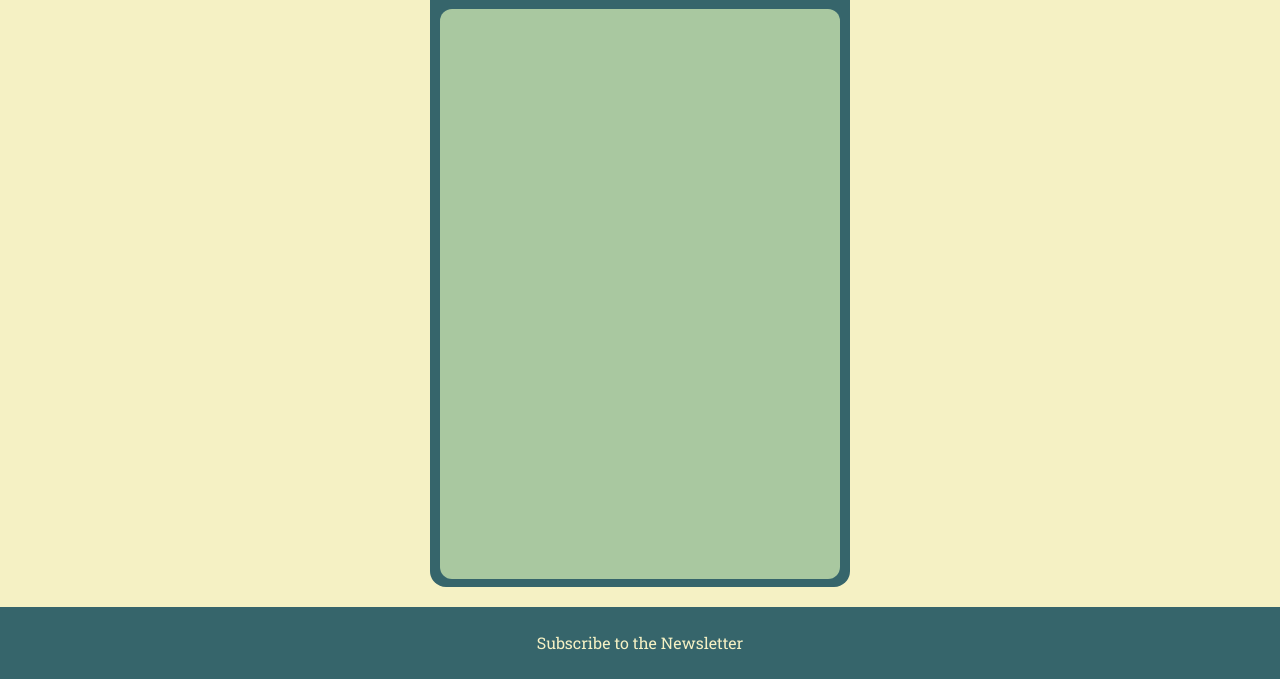
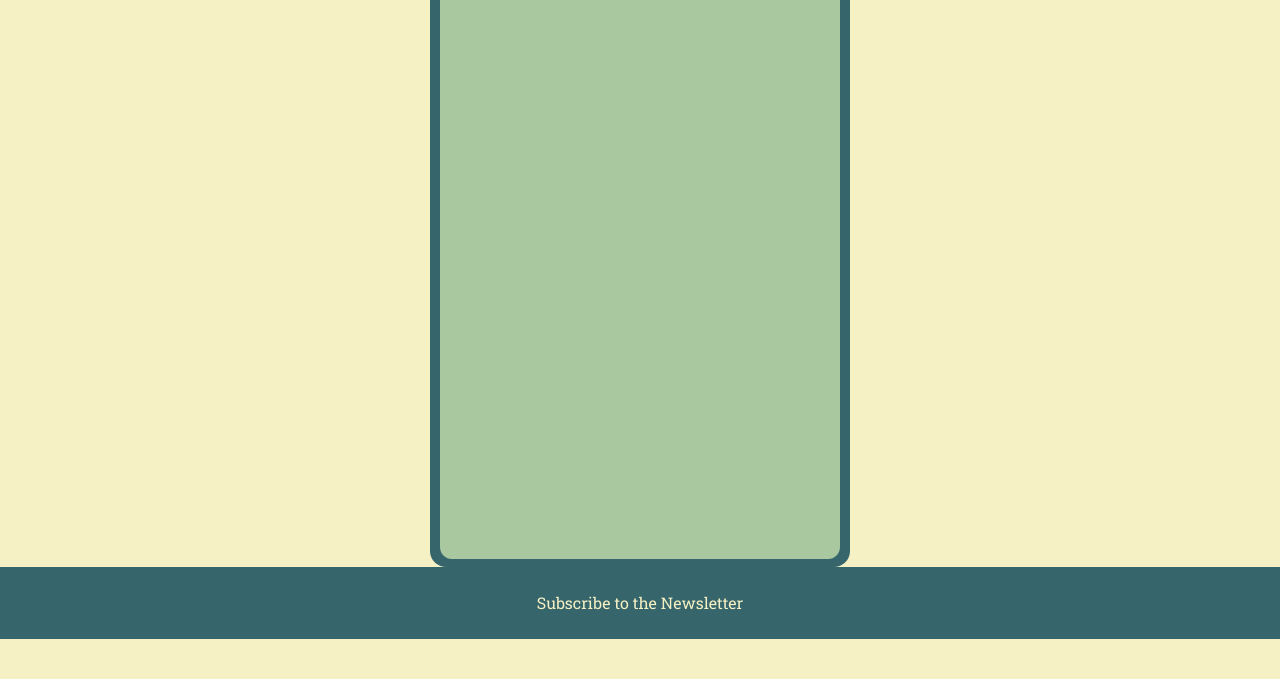
Before and after one commit to RSCHAN17/Deep-Dive, a website: page frontend/leaderboards/index.html in a window 1280 px wide. Shown: the part 183-862 px from the top of the page. After the commit the page ends 822 px from the top, so only its background shows below. Drawn offline with Linux system fonts and the light colour scheme; no server answers; a web font is replaced by a local one.

Commit message:
padding fixed

```diff
--- a/frontend/landingpage/style.css
+++ b/frontend/landingpage/style.css
@@ -105,6 +105,7 @@ body {
   flex-direction: column;
   background-color: #F5F1C4;
   color: #36656B;
+
 }
 
 main {
--- a/frontend/leaderboards/style.css
+++ b/frontend/leaderboards/style.css
@@ -17,11 +17,12 @@ body {
 main {
   flex: 1;
   display: flex;
-  justify-content: flex-start;
+  justify-content: center;
   align-items: center;
   flex-direction: column;
-  padding: 20px;
   overflow:hidden;
+  padding-right: 20px;
+  padding-left: 20px;
 
 
 }
```
